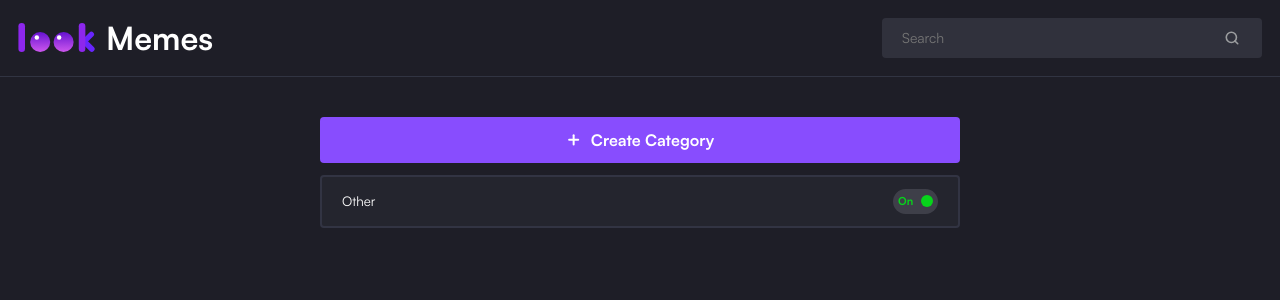
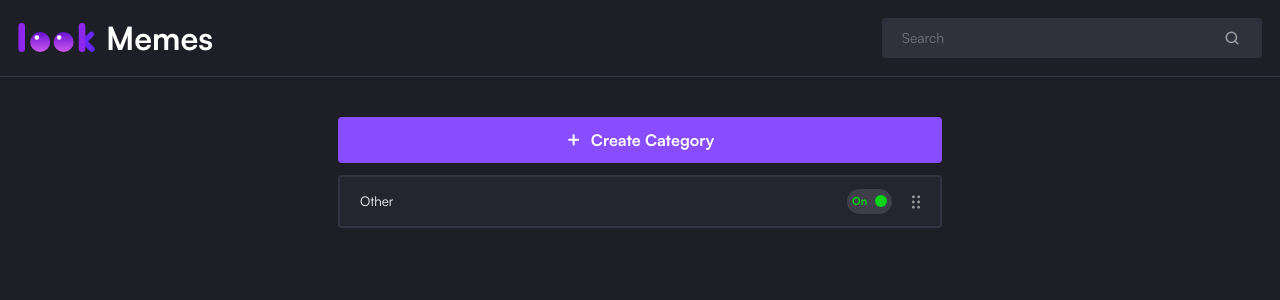
Before and after one commit to Ostafii4uk/3look-test-task, a Next.js app: page / in a window 1280 px wide. Shown: the top 300 px of the page. Built offline with nearby package versions, Linux system fonts and the light colour scheme.

Commit message:
Added drag and drop for categories

```diff
--- a/next.config.js
+++ b/next.config.js
@@ -1,6 +1,5 @@
 /** @type {import('next').NextConfig} */
 const nextConfig = {
-  reactStrictMode: true,
 }
 
 module.exports = nextConfig
--- a/package.json
+++ b/package.json
@@ -11,12 +11,14 @@
   "dependencies": {
     "next": "14.0.1",
     "react": "^18",
+    "react-beautiful-dnd": "^13.1.1",
     "react-dom": "^18",
     "uuid": "^9.0.1"
   },
   "devDependencies": {
     "@types/node": "^20",
     "@types/react": "^18",
+    "@types/react-beautiful-dnd": "^13.1.7",
     "@types/react-dom": "^18",
     "typescript": "^5"
   }
--- a/src/components/Categories/Categories.module.css
+++ b/src/components/Categories/Categories.module.css
@@ -1,11 +1,19 @@
+.createButtonWrapper {
+  width: 100%;
+  margin-bottom: 12px;
+}
+
 .categories,
 .categoriesList {
-  max-width: var(--max-width);
+  max-width: 640px;
   width: 100%;
   display: flex;
   flex-direction: column;
   align-items: center;
-  gap: 12px;
+}
+
+.categoryConteiner {
+  width: 100%;
 }
 
 .categories {
@@ -15,3 +23,7 @@
 .categoriesList {
   list-style: none;
 }
+
+.categoriesList:first-child {
+	margin-top: 12px;
+}
--- a/src/components/Categories/Categories.tsx
+++ b/src/components/Categories/Categories.tsx
@@ -5,6 +5,7 @@ import { Category } from '@/types/categories'
 import CategoryComponent from '@/components/Category/Category'
 import CustomHeader from '@/components/CustomHeader/CustomHeader'
 import Loader from '@/components/Loader/Loader'
+import { DragDropContext, Droppable, Draggable } from "react-beautiful-dnd";
 
 const Categories: React.FC<{}> = ({}) => {
   const [categories, setCategories] = useState<Category[]>([])
@@ -42,6 +43,27 @@ const Categories: React.FC<{}> = ({}) => {
       })
   }
 
+  const reorderTasks = (categories: Category[], startIndex: number, endIndex: number) => {
+    const updatedCategories = [...categories]
+    const [removedCategory] = updatedCategories.splice(startIndex, 1)
+    updatedCategories.splice(endIndex, 0, removedCategory)
+
+    return updatedCategories
+  }
+
+  const onDragEnd = (result: any) => {
+    const { source, destination} = result
+
+    if (!destination) { return }
+
+    if (destination.droppableId === source.droppableId && destination.index === source.index) { return }
+
+    const updatedCategories = reorderTasks(categories, source.index, destination.index)
+
+    setCategories(updatedCategories)
+    setFilteredCategories(updatedCategories)
+  }
+
   useEffect(() => {
     getCategories()
   }, [])
@@ -50,12 +72,31 @@ const Categories: React.FC<{}> = ({}) => {
     <>
       <CustomHeader searchCategories={searchCategories} />
       <div className={Styles.categories}>
-        <Button type='create' clickFnc={createNewCategory} />
-        <ul className={Styles.categoriesList}>
-          {loading && <Loader />}
-          {!loading && !filteredCategories.length && <li>Categories not found</li>}
-          {!loading && filteredCategories.map(category => <CategoryComponent category={category} setCategories={setCategories} setFilteredCategories={setFilteredCategories} key={category.id} />)}
-        </ul>
+        <div className={Styles.createButtonWrapper}>
+          <Button type='create' clickFnc={createNewCategory} />
+        </div>
+        <DragDropContext onDragEnd={onDragEnd}>
+          <Droppable droppableId='categories-list'>
+          {provided => (
+            <ul className={Styles.categoriesList} ref={provided.innerRef} {...provided.droppableProps}>
+              {loading && <Loader />}
+              {!loading && !filteredCategories.length && <li>Categories not found</li>}
+              {!loading && filteredCategories.map((category, index) => {
+                return (
+                  <Draggable draggableId={category.id} index={index} key={category.id}>
+                    {(provide, snapshot) => (
+                      <div className={Styles.categoryConteiner} ref={provide.innerRef} {...provide.draggableProps} {...provide.dragHandleProps}>
+                        <CategoryComponent category={category} setCategories={setCategories} setFilteredCategories={setFilteredCategories} snapshot={snapshot} />
+                      </div>
+                    )}
+                  </Draggable>
+                )
+              })}
+              {provided.placeholder}
+            </ul>
+          )}
+          </Droppable>
+        </DragDropContext>
       </div>
     </>
 
--- a/src/components/Category/Category.module.css
+++ b/src/components/Category/Category.module.css
@@ -1,4 +1,5 @@
 .category {
+	margin-bottom: 12px;
   padding: 12px 20px;
   width: 100%;
   max-width: 640px;
@@ -6,6 +7,7 @@
   border: 2px solid #323443;
   background: #24252E;
   display: flex;
+	align-items: center;
   gap: 20px;
 }
 
@@ -126,3 +128,11 @@
 	display: flex;
 	gap: 25px;
 }
+
+.dragAndDropButton {
+	transition: all 0.3s ease-in-out;
+}
+
+.dragAndDropButtonActive {
+	filter: brightness(200%);
+}
--- a/src/components/Category/Category.tsx
+++ b/src/components/Category/Category.tsx
@@ -2,11 +2,13 @@ import Styles from './Category.module.css'
 import { useState } from 'react'
 import { Category } from '@/types/categories'
 import deleteIcon from '../../../public/assets/svgs/delete.svg'
+import dragAndDropIcon from '../../../public/assets/svgs/drag.svg'
 import Image from 'next/image'
 import Dialog from '../Dialog/Dialog'
 import Button from '../Button/Button'
+import { DraggableStateSnapshot } from 'react-beautiful-dnd'
 
-const Category: React.FC<{category: Category, setCategories: Function, setFilteredCategories: Function}> = ({ category, setCategories, setFilteredCategories }) => {
+const Category: React.FC<{category: Category, setCategories: Function, setFilteredCategories: Function, snapshot: DraggableStateSnapshot}> = ({ category, setCategories, setFilteredCategories, snapshot }) => {
   const [title, setTitle] = useState<string>(category.title)
   const [showCategory, setShowCategory] = useState<boolean>(category.show)
   const [showDialog, setShowDialog] = useState<boolean>(false)
@@ -67,6 +69,7 @@ const Category: React.FC<{category: Category, setCategories: Function, setFilter
         <label className={Styles.label} htmlFor={category.id}></label>
       </div>
       {!category.isNotDelete && <Image className={Styles.deleteButton} src={deleteIcon} alt='delete-icon' onClick={() => showDialogHandler()} />}
+      <Image className={`${Styles.dragAndDropButton} ${snapshot.isDragging && Styles.dragAndDropButtonActive}`} src={dragAndDropIcon} alt='drag-and-drop-icon' />
     </div>
     {showButtons &&
      <div className={Styles.buttonsWrapper}>
```
Also changed, not shown: public/assets/svgs/drag.svg (added), 1 other file (tests, documents, lock files or other folders).
